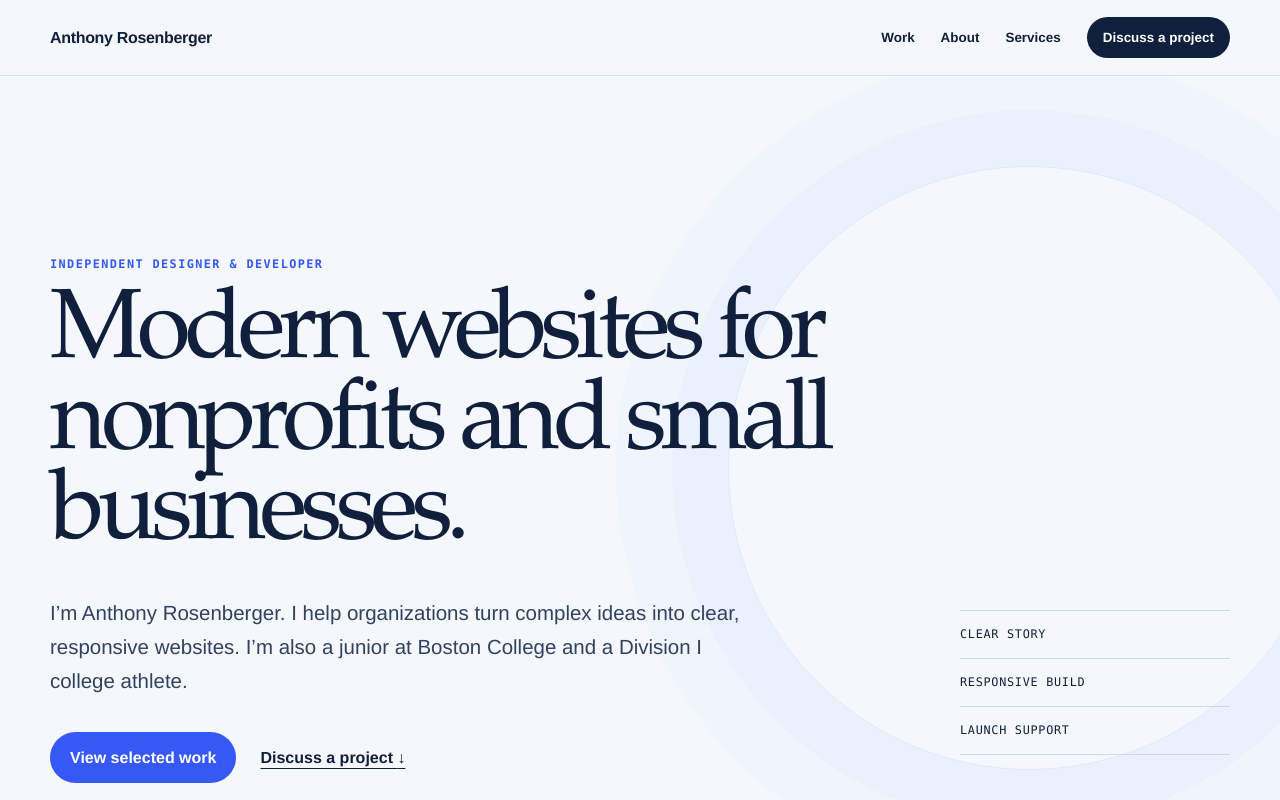
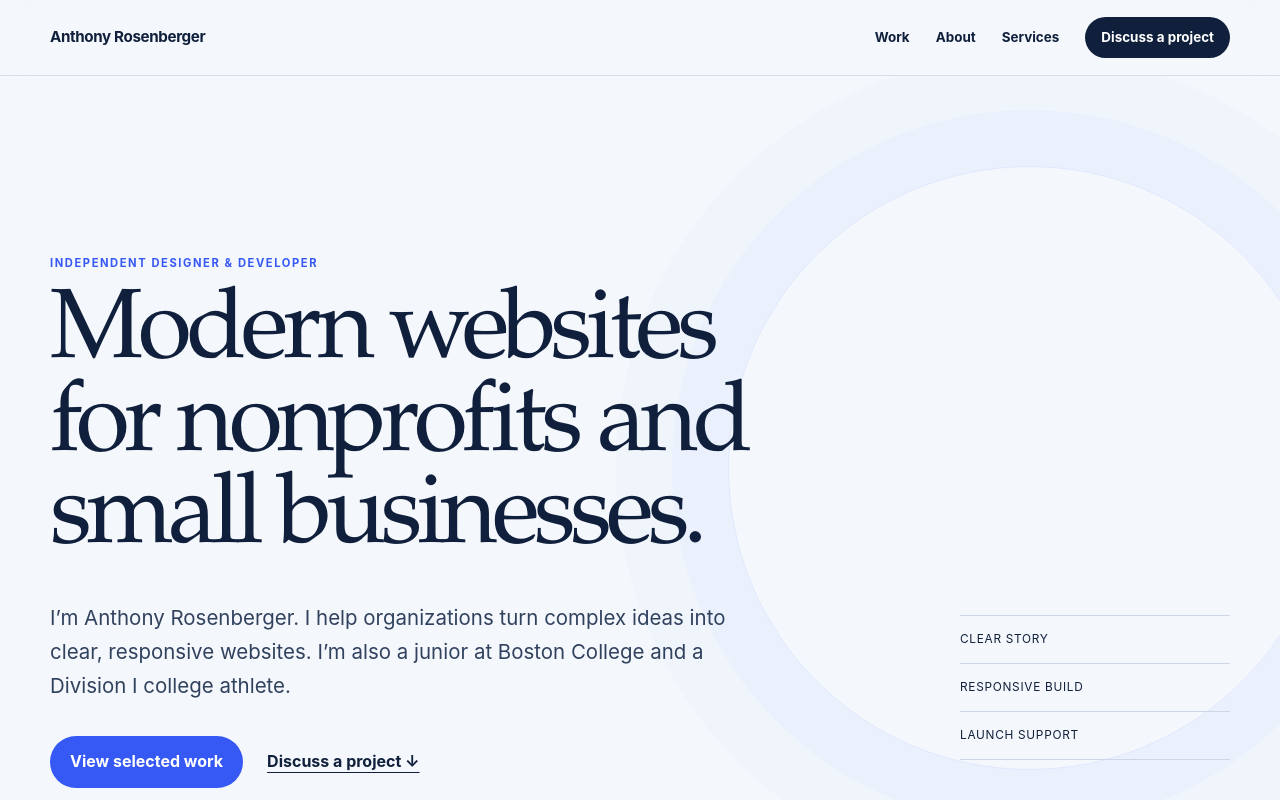
Before and after one commit to anthonysmartflow-art/PORTFOLIO, a Next.js app: page / in a window 1280 px wide. Shown: the top 800 px of the page. Built offline with nearby package versions, Linux system fonts and the light colour scheme.

Commit message:
Improve mobile responsiveness and typography

```diff
--- a/app/globals.css
+++ b/app/globals.css
@@ -10,13 +10,13 @@
   --forest: #10281d;
   --moss: #97ad8f;
   --gold: #e3c279;
-  --display: 'Iowan Old Style', 'Palatino Linotype', Baskerville, Georgia, serif;
-  --body: 'Avenir Next', Avenir, 'Helvetica Neue', Arial, sans-serif;
-  --utility: 'SFMono-Regular', Consolas, 'Liberation Mono', monospace;
+  --display: Baskerville, 'Iowan Old Style', 'Palatino Linotype', Georgia, serif;
+  --body: -apple-system, BlinkMacSystemFont, 'Segoe UI', Helvetica, Arial, sans-serif;
+  --utility: var(--body);
 }
 
 * { box-sizing: border-box; }
-html { scroll-behavior: smooth; }
+html { scroll-behavior: smooth; overflow-x: clip; }
 
 body {
   margin: 0;
@@ -26,6 +26,7 @@ body {
   font-size: 16px;
   line-height: 1.6;
   text-rendering: optimizeLegibility;
+  -webkit-font-smoothing: antialiased;
 }
 
 button, a { font: inherit; }
@@ -58,9 +59,11 @@ a:focus-visible {
 }
 
 .wordmark {
-  font-weight: 700;
-  letter-spacing: -0.02em;
+  font-size: 0.95rem;
+  font-weight: 750;
+  letter-spacing: -0.025em;
   text-decoration: none;
+  white-space: nowrap;
 }
 
 .site-header nav { display: flex; align-items: center; gap: 26px; }
@@ -119,9 +122,9 @@ a:focus-visible {
   margin: 0 0 16px;
   color: var(--blue);
   font-family: var(--utility);
-  font-size: 0.74rem;
-  font-weight: 700;
-  letter-spacing: 0.12em;
+  font-size: 0.7rem;
+  font-weight: 750;
+  letter-spacing: 0.14em;
   text-transform: uppercase;
 }
 
@@ -131,8 +134,9 @@ a:focus-visible {
   font-family: var(--display);
   font-size: clamp(3.6rem, 7.7vw, 7.4rem);
   font-weight: 400;
-  letter-spacing: -0.065em;
-  line-height: 0.92;
+  letter-spacing: -0.055em;
+  line-height: 0.94;
+  text-wrap: balance;
 }
 
 .hero-intro {
@@ -215,8 +219,9 @@ a:focus-visible {
   font-family: var(--display);
   font-size: clamp(2.8rem, 5.4vw, 5.6rem);
   font-weight: 400;
-  letter-spacing: -0.055em;
-  line-height: 0.98;
+  letter-spacing: -0.045em;
+  line-height: 1;
+  text-wrap: balance;
 }
 
 .about-copy > p:not(.section-label) { max-width: 650px; margin: 28px 0; color: var(--ink-soft); font-size: 1.12rem; }
@@ -231,7 +236,7 @@ a:focus-visible {
 .project:last-child { border-bottom: 1px solid var(--line); }
 .project-topline { display: flex; justify-content: space-between; gap: 40px; align-items: start; margin-bottom: 32px; }
 .project-index { margin-bottom: 8px; }
-.project-topline h3 { max-width: 760px; margin: 0; font-family: var(--display); font-size: clamp(2rem, 4vw, 4.2rem); font-weight: 400; letter-spacing: -0.045em; line-height: 1; }
+.project-topline h3 { max-width: 760px; margin: 0; font-family: var(--display); font-size: clamp(2rem, 4vw, 4.2rem); font-weight: 400; letter-spacing: -0.035em; line-height: 1.02; text-wrap: balance; }
 
 .status { flex: 0 0 auto; padding: 8px 11px; border-radius: 999px; font-family: var(--utility); font-size: 0.68rem; font-weight: 700; letter-spacing: 0.06em; text-transform: uppercase; }
 .status-prelaunch { background: #f3e7cf; color: #67470f; }
@@ -243,14 +248,14 @@ a:focus-visible {
 .botanical { position: absolute; left: 50%; width: min(64%, 720px); opacity: 0.2; transform: translateX(-50%); pointer-events: none; }
 .botanical-upper { top: -160px; }
 .botanical-middle { bottom: -300px; opacity: 0.18; }
-.timeline-content { position: relative; z-index: 2; width: min(860px, calc(100% - 64px)); padding: 50px; border: 1px solid rgba(227, 194, 121, 0.32); background: rgba(7, 25, 17, 0.82); backdrop-filter: blur(5px); }
+.timeline-content { position: relative; z-index: 2; width: min(860px, calc(100% - 64px)); min-width: 0; max-width: calc(100% - 64px); padding: 50px; border: 1px solid rgba(227, 194, 121, 0.32); background: rgba(7, 25, 17, 0.82); backdrop-filter: blur(5px); }
 .timeline-heading { display: flex; justify-content: space-between; gap: 30px; align-items: end; padding-bottom: 24px; border-bottom: 1px solid rgba(255,255,255,0.18); }
 .timeline-heading span { display: block; color: var(--gold); font-family: var(--utility); font-size: 0.7rem; letter-spacing: 0.12em; text-transform: uppercase; }
 .timeline-heading strong { display: block; margin-top: 6px; font-family: var(--display); font-size: clamp(2rem, 4vw, 3.8rem); font-weight: 400; line-height: 1; }
 .timeline-controls { display: flex; gap: 8px; }
 .timeline-controls button { width: 44px; height: 44px; border: 1px solid rgba(255,255,255,0.28); border-radius: 50%; background: transparent; color: white; cursor: pointer; }
 .timeline-controls button:hover { border-color: var(--gold); color: var(--gold); }
-.timeline-years { display: flex; gap: 8px; margin: 25px 0; overflow-x: auto; padding-bottom: 8px; }
+.timeline-years { display: flex; width: 100%; min-width: 0; gap: 8px; margin: 25px 0; overflow-x: auto; padding-bottom: 8px; }
 .timeline-years button { flex: 0 0 auto; padding: 8px 10px; border: 0; border-bottom: 2px solid transparent; background: transparent; color: rgba(255,255,255,0.48); font-family: var(--utility); font-size: 0.72rem; cursor: pointer; }
 .timeline-years button[aria-selected='true'] { border-color: var(--gold); color: var(--gold); }
 .timeline-event { max-width: 650px; min-height: 205px; }
@@ -308,12 +313,14 @@ a:focus-visible {
 
 @media (max-width: 900px) {
   .site-header nav a:not(.nav-cta) { display: none; }
-  .hero { grid-template-columns: 1fr; gap: 48px; min-height: 650px; }
+  .hero { grid-template-columns: 1fr; gap: 48px; min-height: auto; padding-top: clamp(110px, 17vw, 150px); }
+  .hero h1 { max-width: 780px; font-size: clamp(3.4rem, 10vw, 6.2rem); }
   .hero::before { top: 160px; right: -180px; width: 500px; height: 500px; }
   .hero-note { grid-template-columns: repeat(3, 1fr); padding-bottom: 20px; }
   .hero-note span { padding: 12px 8px; border-bottom: 1px solid var(--line); }
   .about { grid-template-columns: 1fr; }
-  .portrait-frame, .portrait-image, .portrait-placeholder { min-height: 620px; }
+  .portrait-frame { aspect-ratio: 4 / 5; min-height: 0; }
+  .portrait-image, .portrait-placeholder { min-height: 0; height: 100%; }
   .section-heading { grid-template-columns: 1fr; gap: 18px; }
   .project-details { grid-template-columns: 1fr; }
   .project-details > div { padding: 22px 0; }
@@ -324,36 +331,69 @@ a:focus-visible {
 }
 
 @media (max-width: 640px) {
-  .section-shell { width: min(100% - 30px, 1180px); }
-  .site-header { min-height: 66px; padding-inline: 15px; }
-  .site-header .nav-cta { padding: 9px 12px; font-size: 0.74rem; }
-  .hero { min-height: 650px; padding: 104px 15px 78px; }
-  .hero h1 { font-size: clamp(3.15rem, 16vw, 4.9rem); }
-  .hero-intro { font-size: 1rem; }
+  .section-shell { width: min(100% - 36px, 1180px); }
+  .site-header { min-height: 64px; gap: 10px; padding-inline: 18px; }
+  .wordmark { font-size: 0.82rem; }
+  .site-header nav { gap: 0; }
+  .site-header .nav-cta { min-height: 40px; padding: 9px 12px; font-size: 0.7rem; white-space: nowrap; }
+  .hero { gap: 36px; min-height: auto; padding: 96px 18px 70px; }
+  .hero::after { left: 18px; right: 18px; bottom: 30px; height: 4px; }
+  .hero h1 { font-size: clamp(2.8rem, 13.5vw, 4.35rem); letter-spacing: -0.045em; line-height: 0.98; }
+  .hero-intro { margin-top: 24px; font-size: 0.98rem; line-height: 1.58; }
   .hero-actions { align-items: flex-start; flex-direction: column; gap: 15px; }
-  .hero-note { gap: 0; }
-  .hero-note span { font-size: 0.58rem; }
-  .about, .work, .services { padding-block: 90px; }
-  .portrait-frame, .portrait-image, .portrait-placeholder { min-height: 440px; }
+  .hero-note { grid-template-columns: 1fr; gap: 0; padding-bottom: 12px; }
+  .hero-note span { padding: 10px 0; font-size: 0.66rem; }
+  .about, .work, .services { padding-block: 76px; }
+  .about { gap: 52px; }
+  .about-copy h2, .section-heading h2, .services h2, .contact h2 { font-size: clamp(2.45rem, 12vw, 3.7rem); letter-spacing: -0.035em; line-height: 1.02; }
+  .about-copy > p:not(.section-label) { margin: 22px 0; font-size: 1rem; }
   .portrait-frame { border-radius: 2px 2px 110px 2px; box-shadow: 12px 12px 0 var(--blue); }
+  .portrait-image { object-position: center 20%; }
+  .section-heading { margin-bottom: 58px; }
   .project { padding: 42px 0 64px; }
   .project-topline { display: grid; gap: 18px; }
+  .project-topline h3 { font-size: clamp(2.15rem, 10vw, 3rem); line-height: 1.04; }
   .project-topline .status { justify-self: start; }
-  .project-visual, .timeline-visual, .lani-visual, .tpi-visual { min-height: 560px; border-radius: 12px; }
-  .timeline-content { width: calc(100% - 26px); padding: 28px 20px; }
+  .project-visual { border-radius: 12px; box-shadow: 0 18px 50px rgba(16, 32, 60, 0.12); }
+  .timeline-visual { min-height: 0; padding-block: 14px; }
+  .timeline-content { width: calc(100% - 28px); max-width: calc(100% - 28px); padding: 26px 18px; }
   .timeline-heading { align-items: start; }
+  .timeline-heading strong { font-size: clamp(2rem, 10vw, 2.8rem); }
   .timeline-controls { display: none; }
-  .timeline-event { min-height: 265px; }
+  .timeline-years { margin: 18px 0; gap: 2px; scrollbar-width: thin; }
+  .timeline-years button { min-height: 44px; padding: 8px 9px; }
+  .timeline-event { min-height: 290px; }
+  .timeline-event h4 { font-size: clamp(1.8rem, 8vw, 2.35rem); }
+  .timeline-event p { font-size: 0.9rem; line-height: 1.55; }
+  .timeline-event small { display: block; line-height: 1.45; }
   .botanical { width: 140%; }
+  .lani-visual, .tpi-visual { min-height: clamp(470px, 142vw, 560px); }
   .lani-bar, .tpi-bar { padding: 18px; font-size: 0.56rem; }
   .lani-bar span:last-child, .tpi-bar span:last-child { display: none; }
   .lani-copy, .tpi-copy { left: 22px; right: 22px; max-width: none; }
-  .lani-copy strong, .tpi-copy strong { font-size: clamp(2.8rem, 15vw, 4.2rem); }
+  .lani-copy strong, .tpi-copy strong { font-size: clamp(2.65rem, 13vw, 3.8rem); line-height: 0.94; }
+  .tpi-copy span { margin-top: 16px; font-size: 0.88rem; line-height: 1.5; }
   .lani-tiles { right: 14px; bottom: 14px; grid-template-columns: repeat(2, 76px); }
   .lani-tiles img { width: 76px; height: 90px; }
-  .contact { padding-block: 90px; }
-  .contact-actions { align-items: flex-start; flex-direction: column; }
-  .site-footer { flex-direction: column; padding-inline: 15px; }
+  .project-details dd { font-size: 0.92rem; }
+  .services { gap: 44px; }
+  .services li { padding-block: 18px; font-size: 1.04rem; }
+  .contact { padding-block: 76px; }
+  .contact-inner > p:not(.section-label) { margin-top: 24px; font-size: 1rem; }
+  .contact-actions { align-items: stretch; flex-direction: column; gap: 24px; margin-top: 30px; }
+  .contact-actions .button { width: 100%; }
+  .contact-list b { display: block; width: auto; }
+  .site-footer { flex-direction: column; padding: 26px 18px; }
+}
+
+@media (max-width: 380px) {
+  .site-header { padding-inline: 12px; }
+  .wordmark { font-size: 0.76rem; }
+  .site-header .nav-cta { padding-inline: 10px; font-size: 0.66rem; }
+  .hero { padding-inline: 15px; }
+  .hero h1 { font-size: clamp(2.6rem, 13.3vw, 3.15rem); }
+  .kicker, .section-label, .project-index { font-size: 0.64rem; }
+  .lani-tiles { display: none; }
 }
 
 @media (prefers-reduced-motion: reduce) {
```
